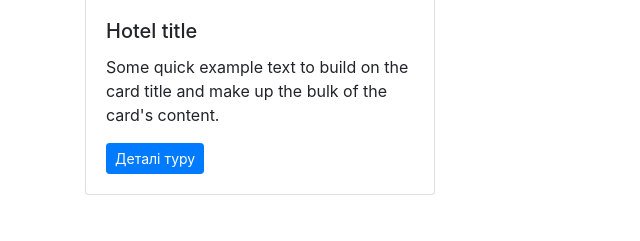
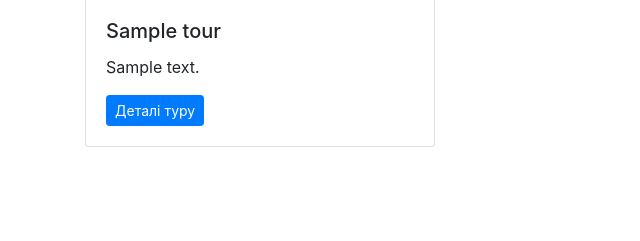
Before and after one commit to Andrew2797/project3011, a Flask app: template templates/index.html in a window 1280 px wide. Shown: the part 559-800 px from the top of the page, without its empty margins (0-640 px from the left). Run offline with Flask 3, Linux system fonts and the light colour scheme; the template is opened without the code that fills it: most values are stand-ins (such as "Sample title", 1, 10 or a date in 2020); grey boxes marked "Sample" are stand-in pictures; parts of the project's set-up code (start-up, migrations or seed data) failed here and were passed over; some libraries are stand-ins or nearby versions.

Commit message:
plus option

```diff
--- a/main.py
+++ b/main.py
@@ -1,32 +1,55 @@
-from flask import Flask, render_template
+from flask import Flask, render_template, request, redirect, url_for
 
 from data import data
+from data.base import create_db
+#from data.data_to_db import write_data_to_db
+from data.base import Session
+from data.models import Reserve, Tour
 
 
 app = Flask(__name__)
-NAVIGATION = data.departures
+
+
+@app.context_processor
+def global_data():
+    return dict(
+        departures=data.departures
+    )
 
 
 @app.get("/")
 def index():
-    return render_template("index.html", departures=NAVIGATION, tours=data.tours)
+    with Session() as session:
+        tours = session.query(Tour).all()
+        return render_template("index.html", tours=tours)
 
 
 @app.get("/tour/<int:id>")
 def get_tour(id):
-    tour = data.tours.get(id)
-    return render_template("tour.html", departures=NAVIGATION, tour=tour)
+    with Session() as session:
+        tour = session.query(Tour).where(Tour, id == id).first()
+        return render_template("tour.html", tour=tour)
 
 
 @app.get("/departure/<dep_eng>")
 def departure(dep_eng):
-    tours = {}
-    for id, tour in data.tours.items():
-        if tour["departure"] ==dep_eng:
-            tours[id] = tour
+    with Session() as session:
+        tours = session.query(Tour).where(Tour.departure == dep_eng).all()
 
-    return render_template("departure.html", departures=NAVIGATION, tours=tours)
+        return render_template("departure.html", tours=tours, dep_eng=dep_eng)
+
+
+@app.post("/tour/reserve/<int:id>")
+def reserve(id):
+    with Session() as session:
+        #name = request.form.get("name")
+        #reserve_tour = Reserve(name=name, tour_id=id)
+        #session.add(reserve_tour)
+        #session.commit()
+        return redirect(url_for("index"))
 
 
 if __name__ == "__main__":
+    create_db()
+    #write_data_to_db()
     app.run(debug=True)
--- a/templates/departure.html
+++ b/templates/departure.html
@@ -2,12 +2,12 @@
 
 {% block content%}
   <main class="container mt-3">
-    <h1 class="display-5 mt-4">Вирушаємо з Києва</h1>
+    <h1 class="display-5 mt-4">Вирушаємо {{ departures[dep_eng] }}</h1>
     <p class="mb-4">Знайдено 15 турів</p>
     <!-- CARDS -->
     <div class="row mt-5">
 
-      {% for id, tour i tours.items() %}
+      {% for tour i tours %}
       <div class="col-4">
         <div class="card mb-4">
           <div class="embed-responsive embed-responsive-16by9">
@@ -16,7 +16,7 @@
           <div class="card-body">
             <h2 class="h5 card-title">{{ tour.title }}</h2>
             <p class="card-text">{{ tour.dscription }}</p>
-            <a href="{{ url_for('tour', id=id) }}" class="btn btn-sm btn-primary">Деталі туру</a>
+            <a href="{{ url_for('get_tour', id = tour.id) }}" class="btn btn-sm btn-primary">Деталі туру</a>
           </div>
         </div>
       </div>
--- a/templates/index.html
+++ b/templates/index.html
@@ -11,16 +11,16 @@
     <!-- CARDS -->
     <div class="row mt-5">
 
-      {% for id, tour in tours.items() %}
+      {% for tour in tours %}
       <div class="col-4">
         <div class="card mb-4">
           <div class="embed-responsive embed-responsive-16by9">
-             <img class="card-img-top embed-responsive-item" src="https://place-hold.it/300x200" alt="" />
+             <img class="card-img-top embed-responsive-item" src="{{ tour.picture }}" alt="" />
           </div>
           <div class="card-body">
-            <h2 class="h5 card-title">Hotel title</h2>
-            <p class="card-text">Some quick example text to build on the card title and make up the bulk of the card's content.</p>
-            <a href="#" class="btn btn-sm btn-primary">Деталі туру</a>
+            <h2 class="h5 card-title">{{tour.title}}</h2>
+            <p class="card-text">{{tour.description}}</p>
+            <a href="{{ url_for('get_tour', id = tour.id) }}" class="btn btn-sm btn-primary">Деталі туру</a>
           </div>
         </div>
       </div>
```
Also changed, not shown: data/base.py (added, +15 -0 lines), data/data_to_db.py (added, +14 -0 lines), data/models.py (added, +40 -0 lines), templates/tour.html (+7 -5 lines).
